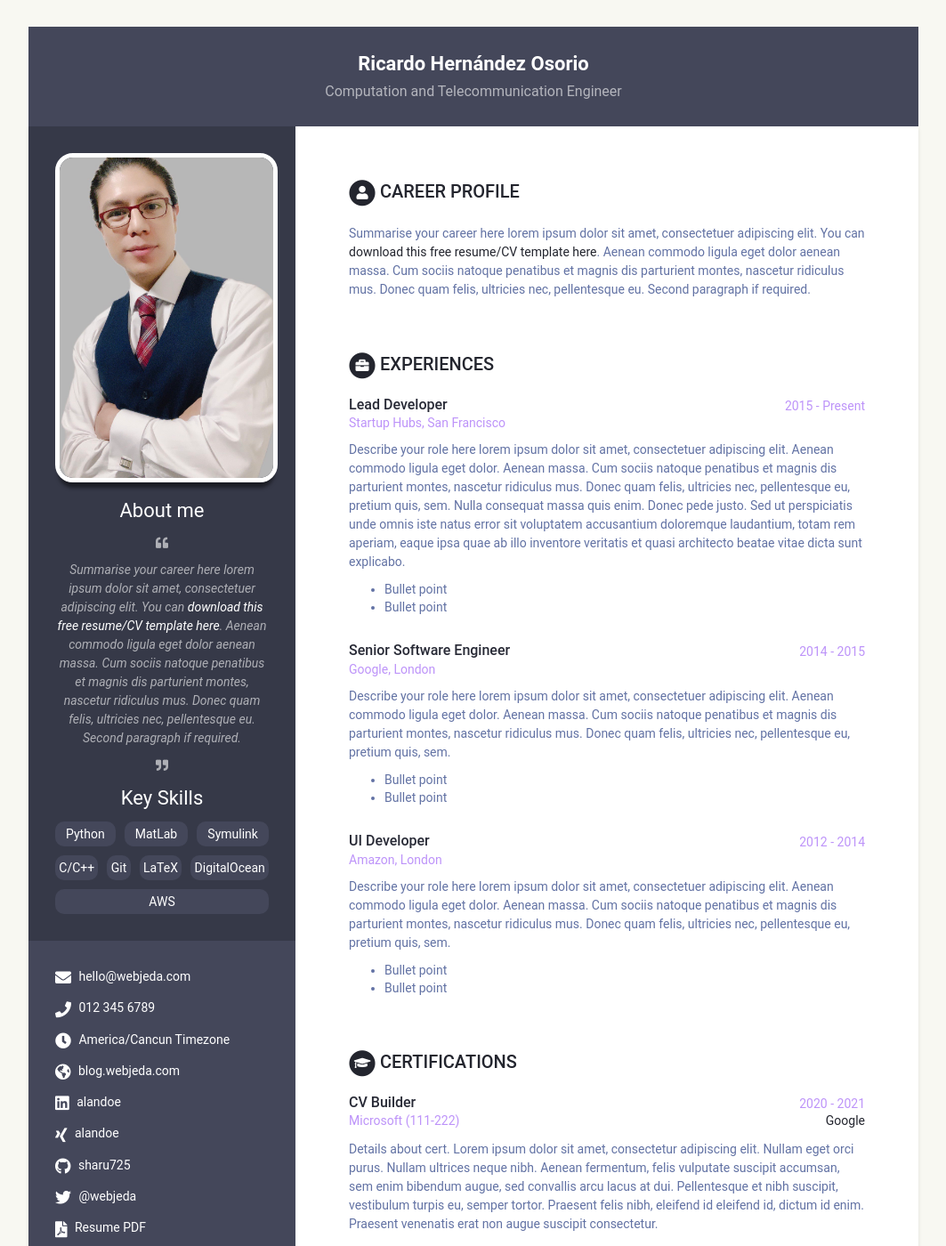
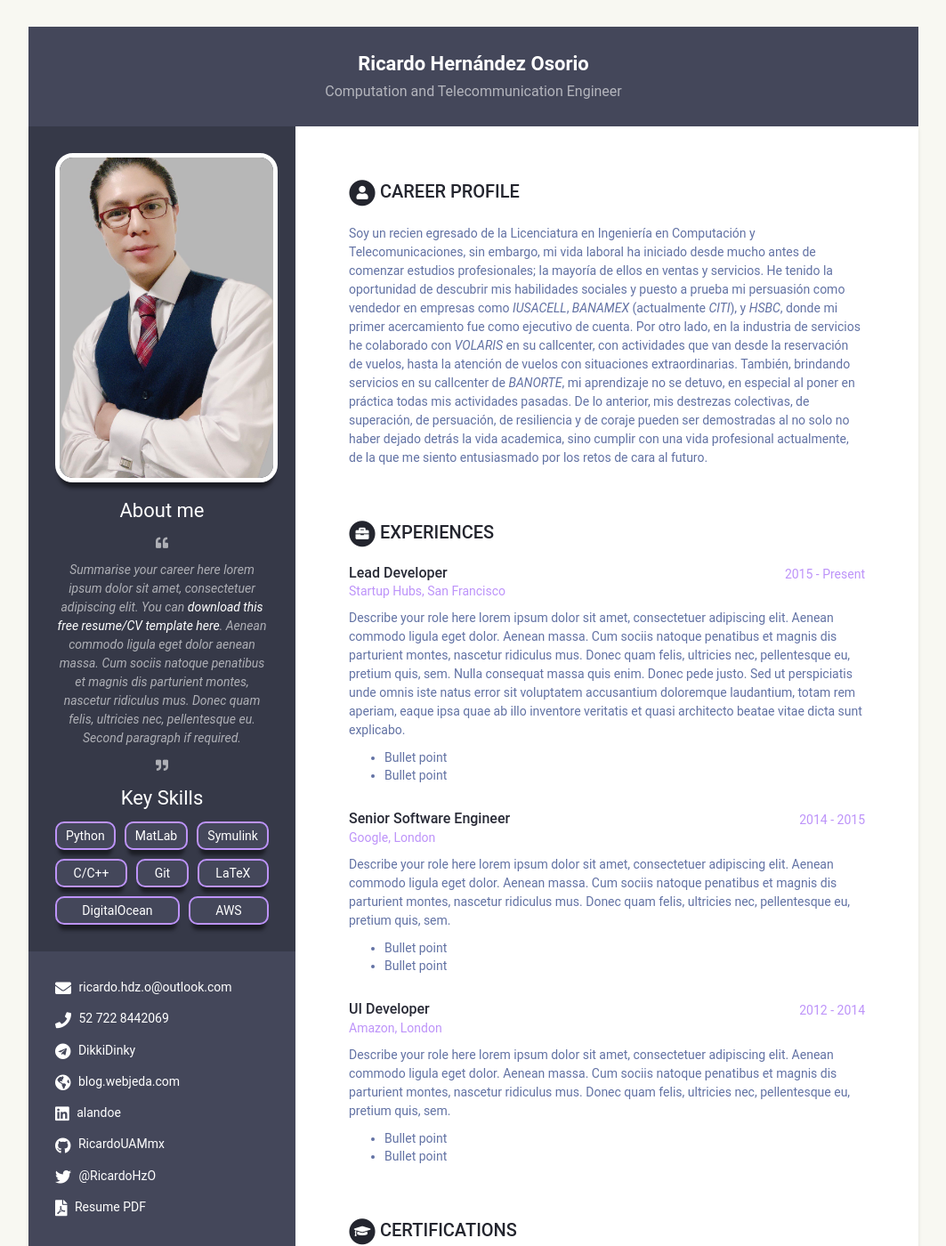
Before and after one commit to RicardoUAMmx/webcode, a Jekyll site: the page built from index.html, in a window 1280 px wide and 1400 px high. Shown: the whole window at 89% size, without its empty margins (108-1171 px from the left). Built offline with Jekyll 4.4.1, drawn with Linux system fonts in a browser that asks for light colours; some of the changed text lies outside the part shown.

Commit message:
experimental cv-theme

```diff
--- a/_data/data.yml
+++ b/_data/data.yml
@@ -23,18 +23,18 @@ sidebar:
     hashtags: Python MatLab Symulink C/C++ Git LaTeX DigitalOcean AWS
 
     # Sidebar links
-    email: hello@webjeda.com
-    phone: 012 345 6789
-    timezone: America/Cancun Timezone
+    email: ricardo.hdz.o@outlook.com
+    phone: 52 722 8442069
+    timezone:
     citizenship:
     website: blog.webjeda.com #do not add http://
     linkedin: alandoe
-    xing: alandoe
-    github: sharu725
-    telegram: # add your nickname without '@' sign
+    xing:
+    github: RicardoUAMmx
+    telegram: DikkiDinky # add your nickname without '@' sign
     gitlab:
     bitbucket:
-    twitter: '@webjeda'
+    twitter: '@RicardoHzO'
     stack-overflow: # Number/Username, e.g. 123456/alandoe
     codewars:
     goodreads: # Number-Username, e.g. 123456-alandoe
@@ -43,36 +43,43 @@ sidebar:
     languages:
       title: Languages
       info:
-        - idiom: English
+        - idiom: Spanish
           level: Native
 
-        - idiom: French
-          level: Professional
-
-        - idiom: Spanish
-          level: Professional
+        - idiom: English
+          level: B2-C1 (CEFR)
 
     interests:
       title: Interests
       info:
-        - item: Climbing
+        - item: Fitness World. Gymnastics.
           link:
 
-        - item: Snowboarding
+        - item: Chess.
           link:
 
-        - item: Cooking
+        - item: Lego collector.
           link:
 
 career-profile:
     title: Career Profile
     summary: |
-      Summarise your career here lorem ipsum dolor sit amet, consectetuer
-      adipiscing elit. You can [download this free resume/CV template here]().
-      Aenean commodo ligula eget dolor aenean massa. Cum sociis natoque
-      penatibus et magnis dis parturient montes, nascetur ridiculus mus.
-      Donec quam felis, ultricies nec, pellentesque eu.
-      Second paragraph if required.
+      Soy un recien egresado de la Licenciatura en Ingeniería en Computación y
+      Telecomunicaciones, sin embargo, mi vida laboral ha iniciado desde mucho
+      antes de comenzar estudios profesionales; la mayoría de ellos en ventas y
+      servicios. He tenido la oportunidad de descubrir mis habilidades sociales
+      y puesto a prueba mi persuasión como vendedor en empresas como
+      _IUSACELL_, _BANAMEX_ (actualmente _CITI_), y _HSBC_, donde mi primer
+      acercamiento fue como ejecutivo de cuenta. Por otro lado, en la industria
+      de servicios he colaborado con _VOLARIS_ en su callcenter, con
+      actividades que van desde la reservación de vuelos, hasta la atención de
+      vuelos con situaciones extraordinarias. También, brindando servicios en
+      su callcenter de _BANORTE_, mi aprendizaje no se detuvo, en especial al
+      poner en práctica todas mis actividades pasadas. De lo anterior, mis
+      destrezas colectivas, de superación, de persuación, de resiliencia y de
+      coraje pueden ser demostradas al no solo no haber dejado detrás la vida
+      academica, sino cumplir con una vida profesional actualmente, de la que
+      me siento entusiasmado por los retos de cara al futuro.
 education:
     title: Education
     info:
--- a/_sass/_base.scss
+++ b/_sass/_base.scss
@@ -83,10 +83,10 @@ p {
 	  .hash {
 		padding: 4px;
 		border-radius: 10px;
-		border: 2px;
+		border: 2px solid $text-grey;
 		background: $theme-color;
 		color: #fff;
-		border-color: $text-grey;
+		box-shadow: 0 10px 4px -4px rgba(0, 0, 0, 0.5);
 	  }
   }
   .hashtags>* {
```
